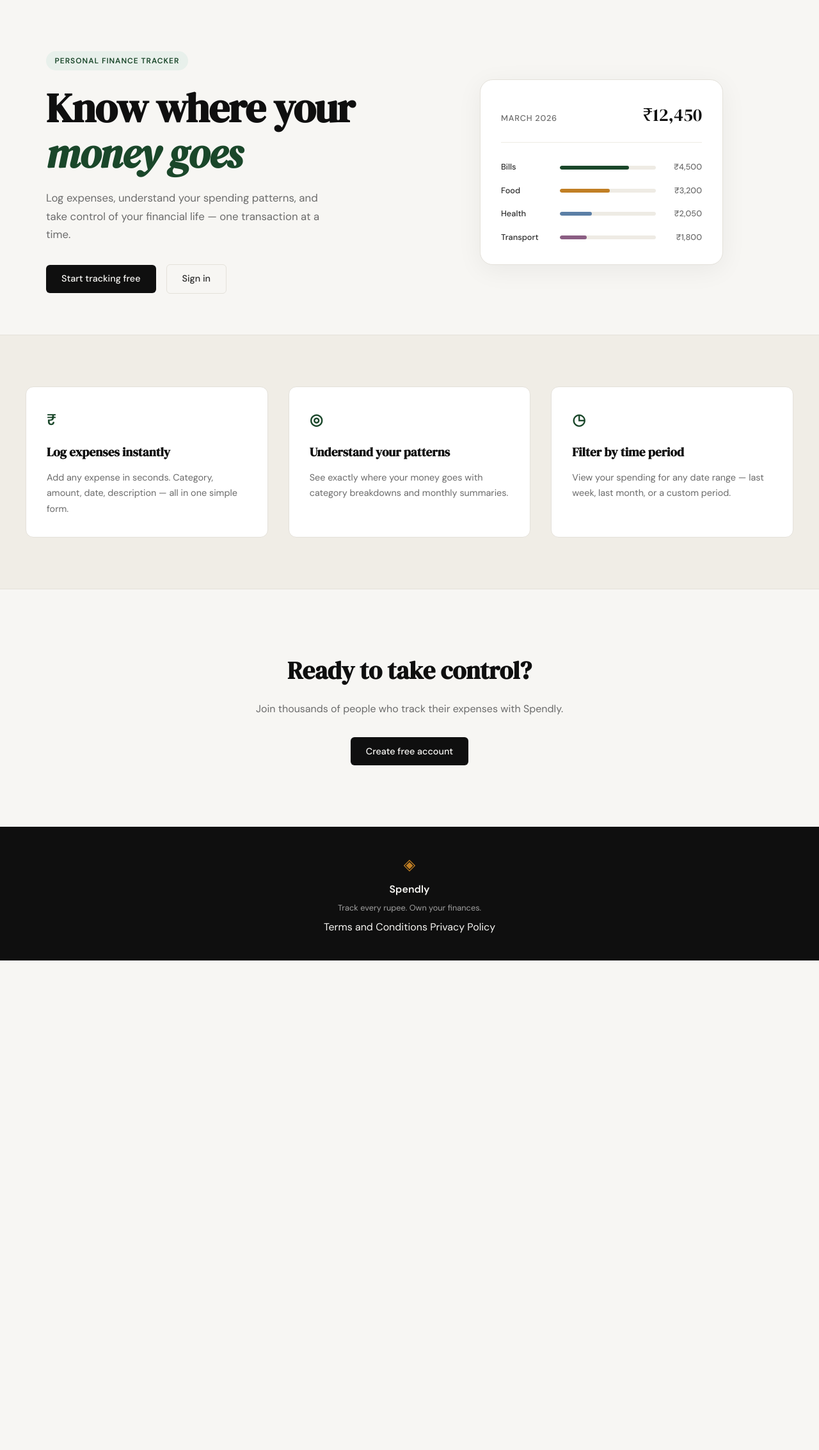
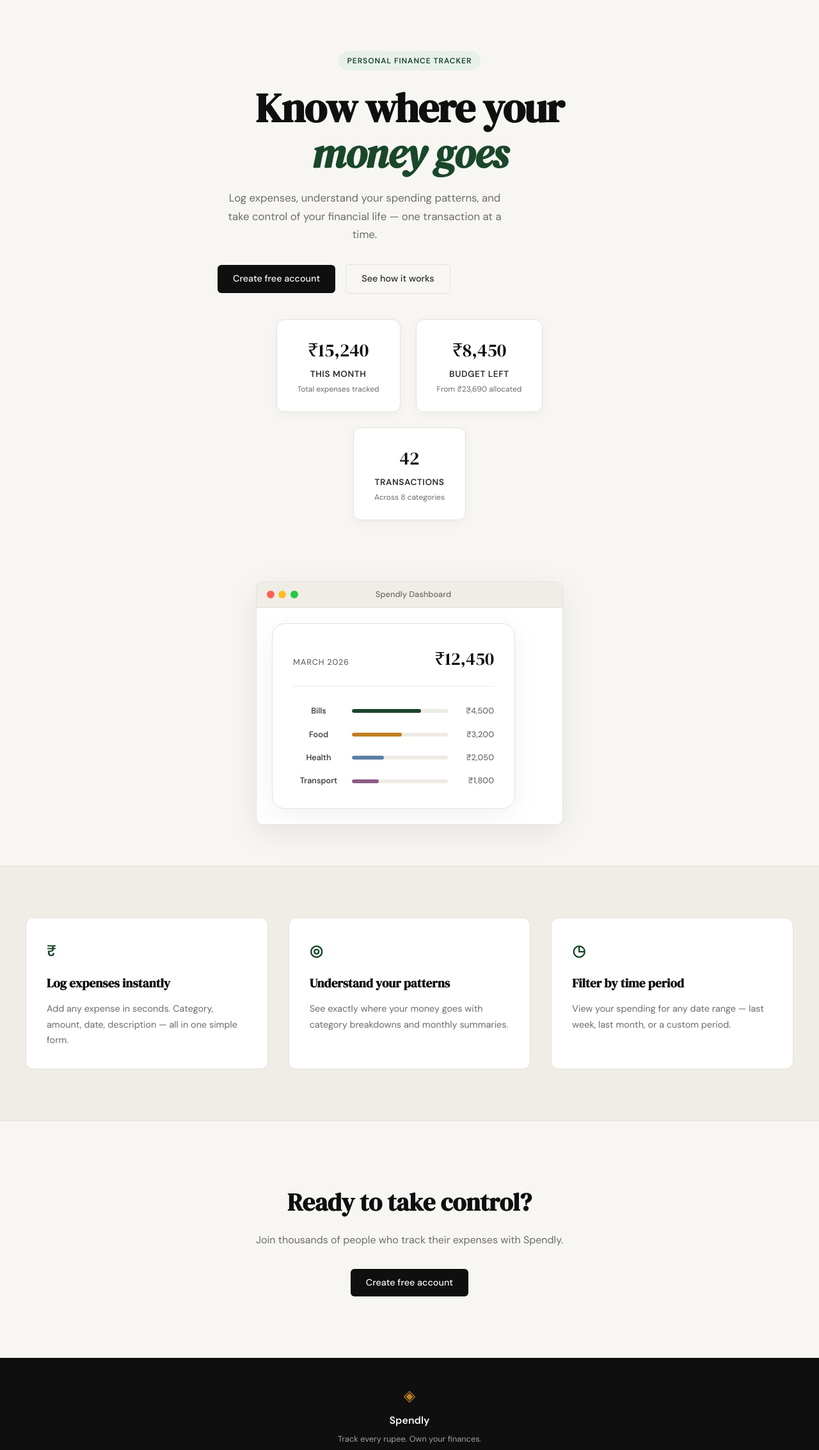
Before and after one commit to congnixai/spendly, a Flask app: page / in a window 1280 px wide. Shown: the part 61-2327 px from the top of the page at 64% size. Before the commit the page ends 1562 px from the top, so only its background shows below. Run offline with Flask 3, Linux system fonts and the light colour scheme.

Commit message:
landing:modified hero section

```diff
--- a/static/css/style.css
+++ b/static/css/style.css
@@ -257,6 +257,117 @@ a { color: inherit; text-decoration: none; }
 }
 
 /* ------------------------------------------------------------------ */
+/* Hero enhancements (KPI cards, Mac window)                           */
+/* ------------------------------------------------------------------ */
+
+.hero-inner {
+    text-align: center;
+    max-width: 600px;
+    margin: 0 auto;
+}
+
+.hero-kpis {
+    display: flex;
+    gap: 1.5rem;
+    justify-content: center;
+    margin-top: 2.5rem;
+    flex-wrap: wrap;
+}
+
+.kpi-card {
+    background: var(--paper-card);
+    border: 1px solid var(--border);
+    border-radius: var(--radius-md);
+    padding: 1.5rem 2rem;
+    min-width: 140px;
+    text-align: center;
+    box-shadow: 0 4px 16px rgba(0,0,0,0.04);
+}
+
+.kpi-value {
+    font-family: var(--font-display);
+    font-size: 1.8rem;
+    color: var(--ink);
+    margin-bottom: 0.25rem;
+}
+
+.kpi-label {
+    font-size: 0.85rem;
+    font-weight: 600;
+    color: var(--ink-soft);
+    text-transform: uppercase;
+    letter-spacing: 0.04em;
+    margin-bottom: 0.25rem;
+}
+
+.kpi-subtitle {
+    font-size: 0.75rem;
+    color: var(--ink-muted);
+}
+
+/* Mac window UI */
+.mac-window {
+    background: var(--paper-card);
+    border: 1px solid var(--border);
+    border-radius: 10px;
+    overflow: hidden;
+    width: 100%;
+    max-width: 480px;
+    box-shadow: 0 12px 48px rgba(0,0,0,0.08);
+}
+
+.mac-window-header {
+    display: flex;
+    align-items: center;
+    background: var(--paper-warm);
+    padding: 0.6rem 1rem;
+    border-bottom: 1px solid var(--border);
+    gap: 0.5rem;
+}
+
+.mac-buttons {
+    display: flex;
+    gap: 0.4rem;
+    margin-right: auto;
+}
+
+.mac-btn {
+    width: 12px;
+    height: 12px;
+    border-radius: 50%;
+    display: inline-block;
+}
+
+.mac-btn-close { background: #ff5f57; }
+.mac-btn-minimize { background: #ffbd2e; }
+.mac-btn-maximize { background: #28c840; }
+
+.mac-window-title {
+    font-size: 0.8rem;
+    font-weight: 500;
+    color: var(--ink-muted);
+    flex: 1;
+    text-align: center;
+    margin-right: 2.8rem; /* balance the buttons */
+}
+
+.mac-window-content {
+    padding: 1.5rem;
+}
+
+/* Adjust hero layout for centered single column */
+.hero {
+    grid-template-columns: 1fr;
+    text-align: center;
+}
+
+.hero-visual {
+    margin-top: 2rem;
+    display: flex;
+    justify-content: center;
+}
+
+/* ------------------------------------------------------------------ */
 /* Buttons                                                             */
 /* ------------------------------------------------------------------ */
 
--- a/templates/landing.html
+++ b/templates/landing.html
@@ -17,11 +17,38 @@
             one transaction at a time.
         </p>
         <div class="hero-actions">
-            <a href="{{ url_for('register') }}" class="btn-primary">Start tracking free</a>
-            <a href="{{ url_for('login') }}" class="btn-ghost">Sign in</a>
+            <a href="{{ url_for('register') }}" class="btn-primary">Create free account</a>
+            <a href="#" class="btn-ghost">See how it works</a>
+        </div>
+        <div class="hero-kpis">
+            <div class="kpi-card">
+                <div class="kpi-value">₹15,240</div>
+                <div class="kpi-label">This Month</div>
+                <div class="kpi-subtitle">Total expenses tracked</div>
+            </div>
+            <div class="kpi-card">
+                <div class="kpi-value">₹8,450</div>
+                <div class="kpi-label">Budget Left</div>
+                <div class="kpi-subtitle">From ₹23,690 allocated</div>
+            </div>
+            <div class="kpi-card">
+                <div class="kpi-value">42</div>
+                <div class="kpi-label">Transactions</div>
+                <div class="kpi-subtitle">Across 8 categories</div>
+            </div>
         </div>
     </div>
     <div class="hero-visual">
+        <div class="mac-window">
+            <div class="mac-window-header">
+                <div class="mac-buttons">
+                    <span class="mac-btn mac-btn-close"></span>
+                    <span class="mac-btn mac-btn-minimize"></span>
+                    <span class="mac-btn mac-btn-maximize"></span>
+                </div>
+                <div class="mac-window-title">Spendly Dashboard</div>
+            </div>
+            <div class="mac-window-content">
                 <div class="mock-card">
                     <div class="mock-card-header">
                         <span class="mock-label">March 2026</span>
@@ -59,6 +86,8 @@
                     </div>
                 </div>
             </div>
+        </div>
+    </div>
 </section>
 
 <section class="features">
```
Also changed, not shown: other parts of static/css/style.css (+32 -7 lines). Lines whose indentation alone changed are shown as unchanged.
